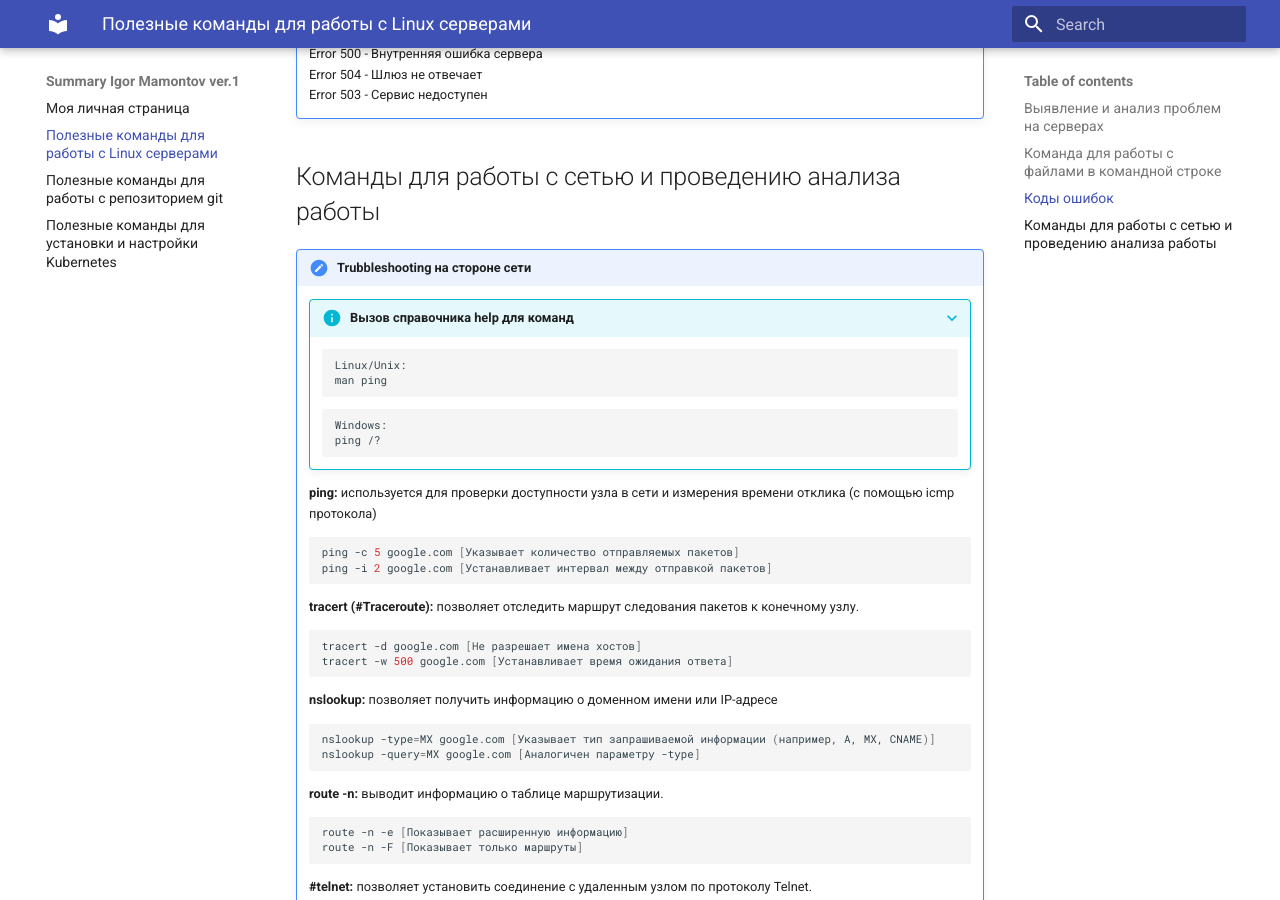
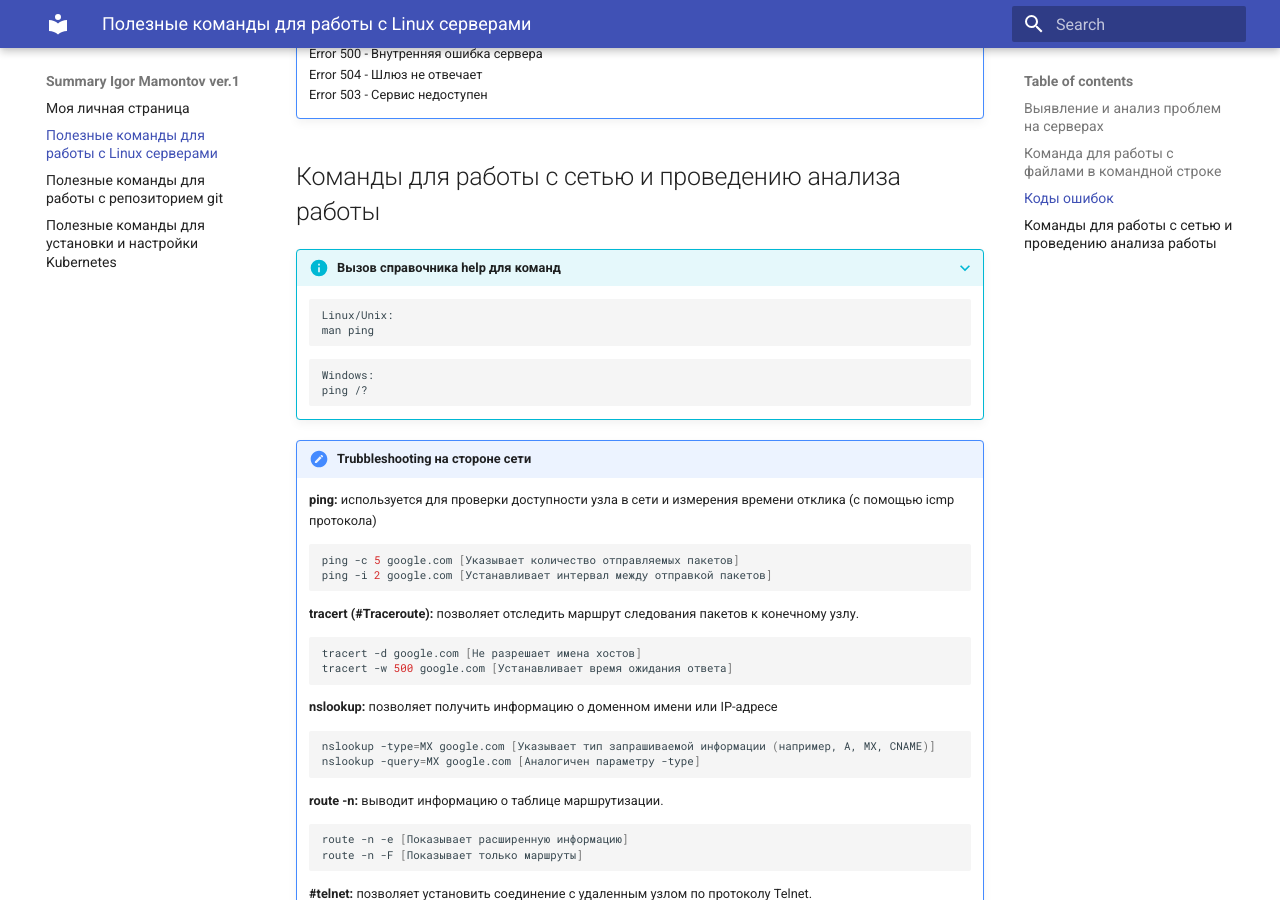
Before and after one commit to Mamontosik/IgorMamontov_Summary, an MkDocs documentation site: the page built from docs/admin.md, in a window 1280 px wide and 900 px high, scrolled down 3000 px. Built offline with MkDocs 1.6.1 and Material for MkDocs 9.7.7, drawn with Linux system fonts in a browser that asks for light colours.

````diff
--- a/docs/admin.md
+++ b/docs/admin.md
@@ -168,18 +168,17 @@
     <br>
 
 ## Команды для работы с сетью и проведению анализа работы
+???+ info "Вызов справочника help для команд"
+
+    ```bash
+    Linux/Unix:
+    man ping
+    ```
+    ```bash
+    Windows:
+    ping /?
+    ```
 !!! note "Trubbleshooting на стороне сети"
-
-    ???+ info "Вызов справочника help для команд"
-
-        ```bash
-        Linux/Unix:
-        man ping
-        ```
-        ```bash
-        Windows:
-        ping /?
-        ```
 
     **ping:** используется для проверки доступности узла в сети и измерения времени отклика (с помощью icmp протокола)
     <br>
````
